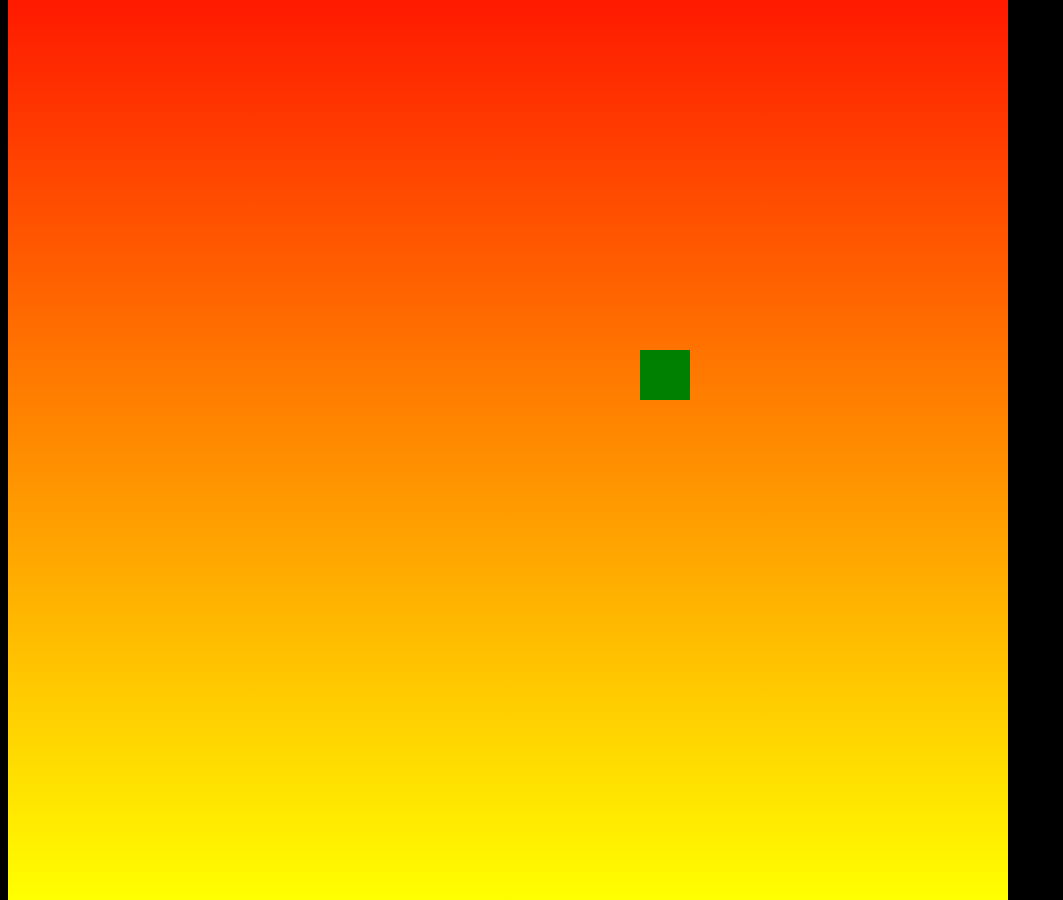
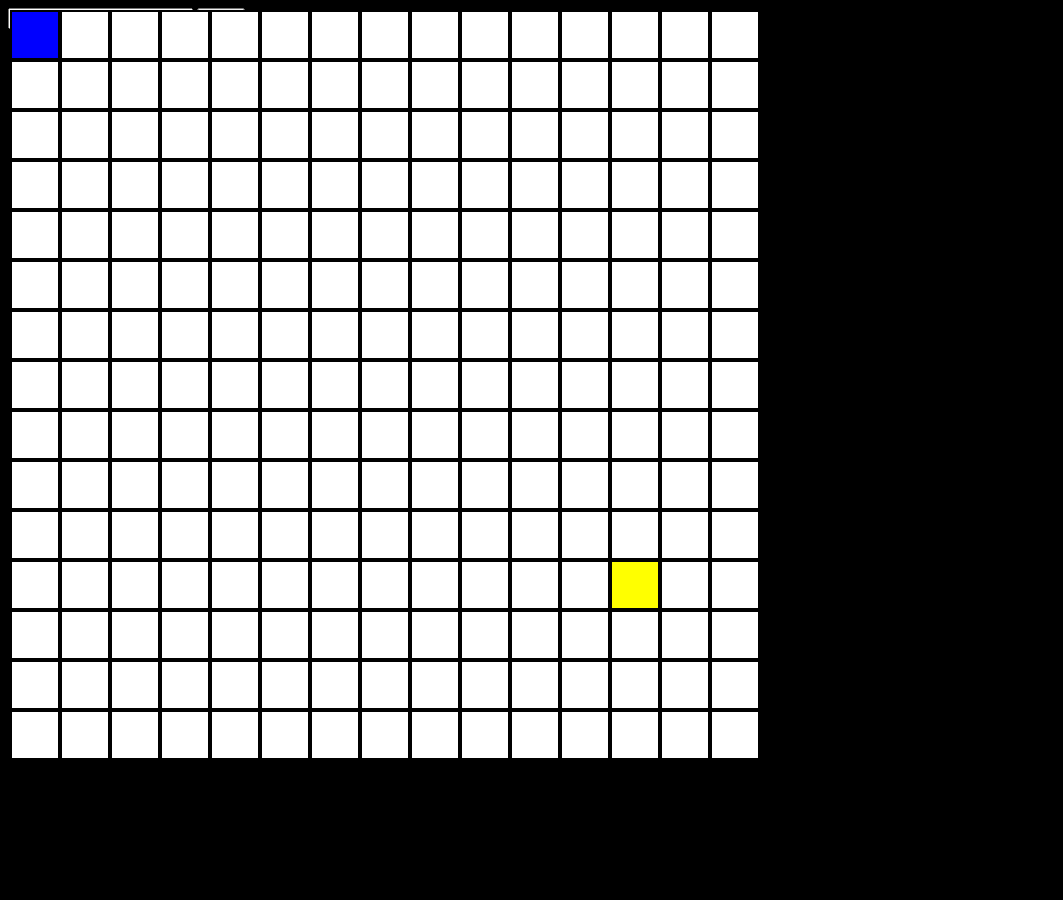
Before and after one commit to iratxeMoya/ECV-P2, a website: page src/index.html in a window 1280 px wide. Shown: the whole page, without its empty margins (0-1063 px from the left). After the commit the page ends 800 px from the top, so only its background shows below. Drawn offline with Linux system fonts and the light colour scheme.

Commit message:
tile movement

```diff
--- a/src/plaza.css
+++ b/src/plaza.css
@@ -4,18 +4,27 @@
 	position:absolute;
 	background-image:linear-gradient(red,yellow);
 	bottom:calc(50% - 500px);
-	left:10;
-	height:1000px;
-	width: 1000px;
+	left:10px;
+	height:calc(100% - 20px);
+	top:10px;
+}
+
+.tile{
+	position:absolute;
+	background-color:white;
+	border:2px solid #000;
+	height:46px;
+	width:46px;
 }
 
 .pj{
 	position:absolute;
 	background-color:blue;
-	height:50px;
-	width:50px;
+	height:46px;
+	width:46px;
 	bottom:50%;
 	left:50%;
+	z-index:1;
 }
 
 .pj2{
--- a/src/plaza.js
+++ b/src/plaza.js
@@ -156,40 +156,65 @@ function on_key_press_send_msg(event) {
 
 //page setup
 const tilesize = 50;
+const bordersize = 2;
+var h=0;
+var mapdim=0;
+var i =0;
+var j=0;
+var style;
 
-var h = document.getElementById("main_plaza").style.height;
-var w = document.getElementById("main_plaza").style.width;
+style = window.getComputedStyle(document.getElementById("main_plaza"));
+console.log(document.getElementById("main_plaza").style.border);
+h = style.height;
+h=parseInt(h.substring(0, h.length - 2));
 
-console.log(document.getElementById("main_plaza").style);
 if(h%tilesize!=0 || w%tilesize!=0){
 	h=Math.floor(h/tilesize)*tilesize;
-	document.getElementById("main_plaza").style.height = h;
-	document.getElementById("main_plaza").style.width = h;
+	document.getElementById("main_plaza").style.height = h+"px";
+	document.getElementById("main_plaza").style.width = h+"px";
 }
 
-var mapdim = Math.floor(h/tilesize);
+mapdim = Math.floor(h/tilesize);
 
-console.log(mapdim)
+for (i=0;i<mapdim;i++){
+	for (j=0;j<mapdim;j++){
+		let e =document.createElement("span");
+		e.classList.add("tile");
+		e.style.top=(i*tilesize)+"px";
+		e.style.left=(j*tilesize)+"px";
+		e.style.zIndex =0;
+		document.getElementById("main_plaza").appendChild(e);
+	}
+}
 
 //movement
-var posx=0;
-var posy=0;
-var finalx=0;
-var finaly=0
+var posx=bordersize;
+var posy=bordersize;
+var finalx=bordersize;
+var finaly=bordersize;
 var movingx = false;
 var movingy	=false;
 var gridposx=0;
 var gridposy=0;
+var placed_obj =false;
+var obj_counter=0;
+var objects=[];
 var updating_func = setInterval(update, 50);
-var map = Array(mapdim).fill(0).map(()=>Array(mapdim).fill(0))
+var map = Array(mapdim).fill(0).map(()=>Array(mapdim).fill(0));
 
-console.log(map);
 
 document.body.addEventListener("click",function(event){
-	finalx = Math.floor(event.clientX/tilesize)*tilesize;
-	finaly = Math.floor(event.clientY/tilesize)*tilesize;
-	movingx = true;
-	movingy = true;
+	finalx = Math.floor(event.clientX/tilesize)*tilesize+bordersize;
+	if(finalx>(mapdim-1)*tilesize){
+		finalx=(mapdim-1)*tilesize+bordersize;
+	}
+	finaly = Math.floor(event.clientY/tilesize)*tilesize+bordersize;
+	if(finaly>(mapdim-1)*tilesize){
+		finaly=(mapdim-1)*tilesize+bordersize;
+	}
+	if(!movingx){
+		movingy = true;
+	}
 });
 
 
@@ -198,13 +223,50 @@ function rotate_vec(x,y){
 }
 
 function update(){
+	let prob = Math.random()*100;
+	let rx = 0;
+	let ry = 0;
+	let newelement;
+	let i=0;
+	if(prob>90 && !placed_obj){
+		while (rx==gridposx && ry==gridposy){
+			rx=Math.floor(Math.random()*(mapdim));
+			ry=Math.floor(Math.random()*(mapdim));
+			console.log(rx+" "+ry);
+		}
+		newelement = document.createElement("span");
+		newelement.classList.add("tile");
+		newelement.id="obj";
+		newelement.style.backgroundColor="yellow";
+		newelement.style.top=ry*tilesize+"px";
+		newelement.style.left=rx*tilesize+"px";
+		document.getElementById("main_plaza").appendChild(newelement);
+		objects.push([rx,ry]);
+		placed_obj=true;
+	}
+
+	if(placed_obj){
+		for(i=0;i<objects.length;i++){
+			if(objects[i][0]==gridposx && objects[i][1]==gridposy){
+				obj_counter++;
+				console.log(document.getElementById("obj"));
+				document.getElementById("main_plaza").removeChild(document.getElementById("obj"));
+				objects.pop();
+				placed_obj=false;
+			}
+		}
+	}
+
 	if(movingy){
 		if(posy<finaly){
 			posy+=10;
 		}else if (posy>finaly){
 			posy-=10;
 		}
-		if(posy==finaly){
+		if(posy==finaly && posx==finalx){
+			movingy=false;
+			movingx=false;
+		}else if(posy==finaly){
 			movingy=false;
 			movingx=true;
 		}
@@ -215,7 +277,7 @@ function update(){
 			posx-=10;
 		}
 		if(posx==finalx){
-			movingx=false;
+			movingy=true;
 		}
 	}
 
@@ -226,8 +288,8 @@ function update(){
 
 	map[gridposx][gridposy]=1;
 
-	document.getElementsByClassName("pj2")[0].style.top = gridposy+"px";
-	document.getElementsByClassName("pj2")[0].style.left = gridposx+"px";
+	document.getElementsByClassName("pj2")[0].style.top = (tilesize*gridposy)+"px";
+	document.getElementsByClassName("pj2")[0].style.left = (tilesize*gridposx)+"px";
 
 	document.getElementsByClassName("pj")[0].style.top = posy+"px";
 	document.getElementsByClassName("pj")[0].style.left = posx+"px";
```
Also changed, not shown: src/index.html (+1 -1 lines).
